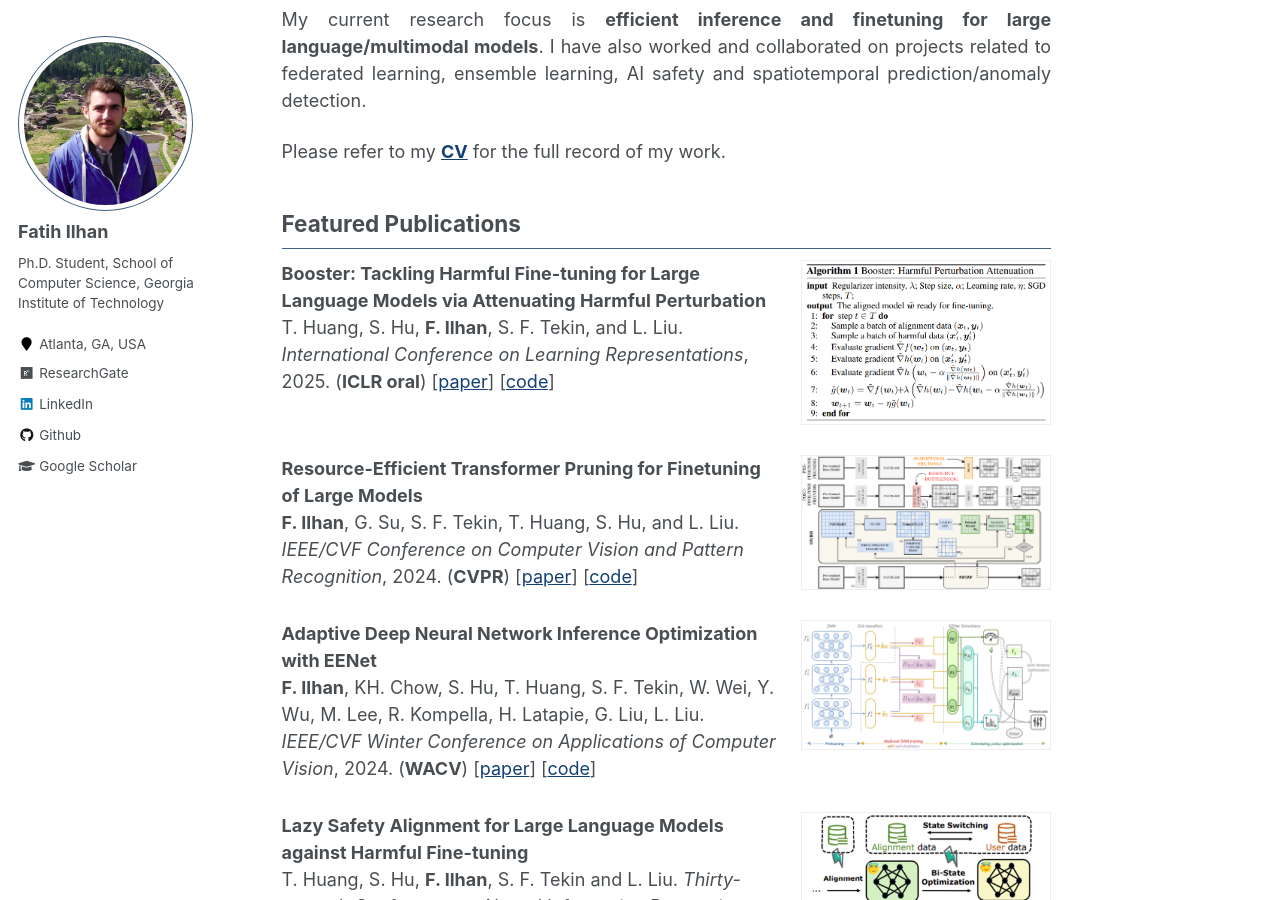
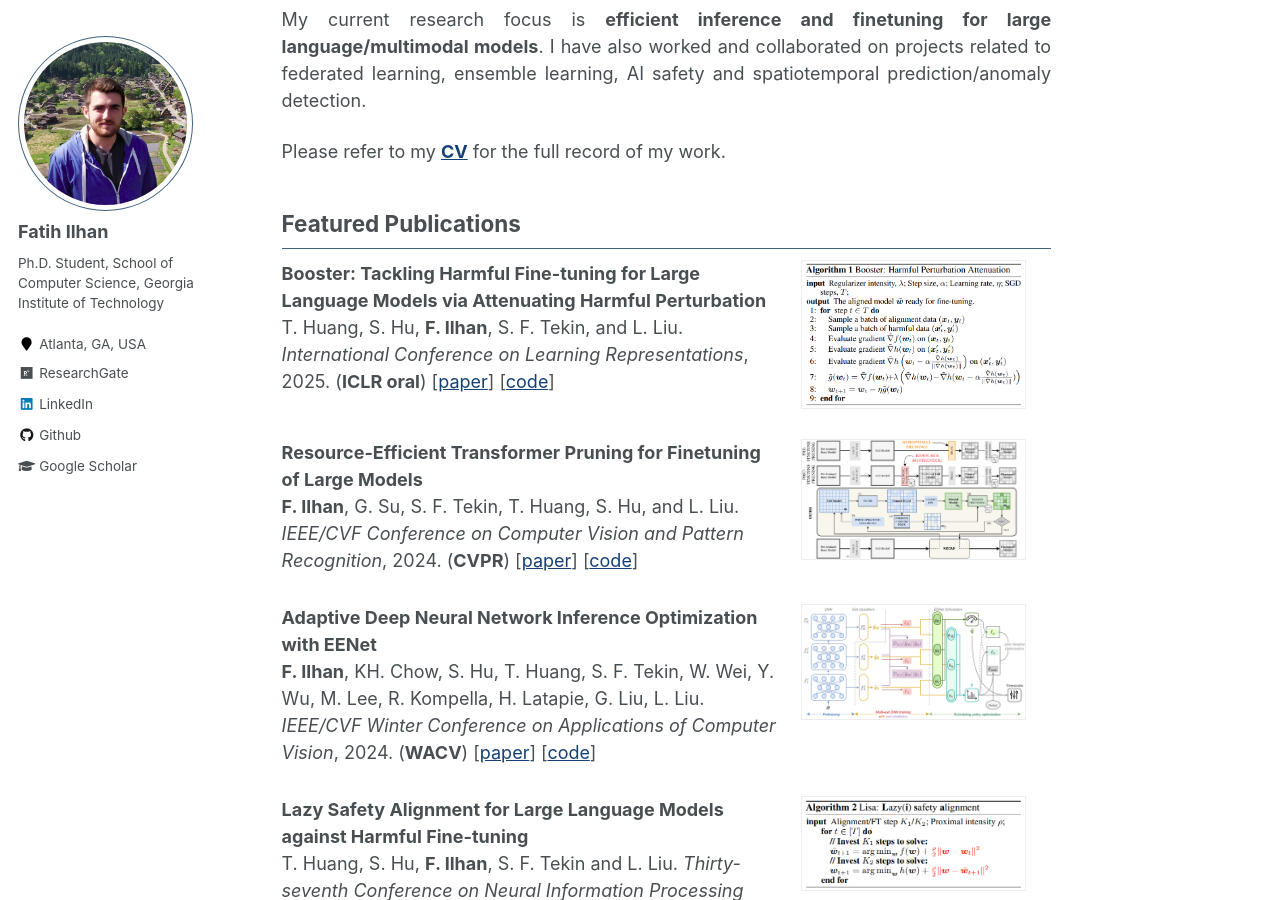
Before and after one commit to fatih-ilhan/fatih-ilhan.github.io, a Jekyll site: the page built from _pages/about.md, in a window 1280 px wide and 900 px high, scrolled down 520 px. Built offline with Jekyll 4.4.1, drawn with Linux system fonts in a browser that asks for light colours.

Commit message:
img update

```diff
--- a/_pages/about.md
+++ b/_pages/about.md
@@ -31,7 +31,7 @@ redirect_from:
     <i>International Conference on Learning Representations</i>, 2025. (<b>ICLR oral</b>) [<a href="https://openreview.net/pdf?id=tTPHgb0EtV">paper</a>] [<a href="https://github.com/git-disl/Booster">code</a>]
   </div>
   <div style="flex: 1;">
-    <img src="files/paper_imgs/booster.png" alt="" style="max-width: 100%; border: 1px solid #eee;">
+    <img src="files/paper_imgs/booster.png" alt="" style="max-width: 90%; border: 1px solid #eee;">
   </div>
 </div>
 
@@ -42,7 +42,7 @@ redirect_from:
     <i>IEEE/CVF Conference on Computer Vision and Pattern Recognition</i>, 2024. (<b>CVPR</b>) [<a href="https://openaccess.thecvf.com/content/CVPR2024/papers/Ilhan_Resource-Efficient_Transformer_Pruning_for_Finetuning_of_Large_Models_CVPR_2024_paper.pdf">paper</a>] [<a href="https://github.com/git-disl/recap">code</a>]
   </div>
   <div style="flex: 1;">
-    <img src="files/paper_imgs/recap.png" alt="" style="max-width: 100%; border: 1px solid #eee;">
+    <img src="files/paper_imgs/recap.png" alt="" style="max-width: 90%; border: 1px solid #eee;">
   </div>
 </div>
 
@@ -53,7 +53,7 @@ redirect_from:
     <i>IEEE/CVF Winter Conference on Applications of Computer Vision</i>, 2024. (<b>WACV</b>) [<a href="https://openaccess.thecvf.com/content/WACV2024/papers/Ilhan_Adaptive_Deep_Neural_Network_Inference_Optimization_With_EENet_WACV_2024_paper.pdf">paper</a>] [<a href="https://github.com/git-disl/eenet">code</a>]
   </div>
   <div style="flex: 1;">
-    <img src="files/paper_imgs/eenet.png" alt="" style="max-width: 100%; border: 1px solid #eee;">
+    <img src="files/paper_imgs/eenet.png" alt="" style="max-width: 90%; border: 1px solid #eee;">
   </div>
 </div>
 
@@ -64,7 +64,7 @@ redirect_from:
     <i>Thirty-seventh Conference on Neural Information Processing Systems</i>, 2024. (<b>NeurIPS</b>) [<a href="https://openreview.net/pdf?id=RPChapuXlC">paper</a>] [<a href="https://github.com/git-disl/Lisa">code</a>]
   </div>
   <div style="flex: 1;">
-    <img src="files/paper_imgs/lisa.png" alt="" style="max-width: 100%; border: 1px solid #eee;">
+    <img src="files/paper_imgs/lisa.png" alt="" style="max-width: 90%; border: 1px solid #eee;">
   </div>
 </div>
 
@@ -75,7 +75,7 @@ redirect_from:
     <i>ACL Conference on Empirical Methods in Natural Language Processing</i>, 2024. (<b>EMNLP findings</b>) [<a href="https://openreview.net/forum?id=mG5jikbsaJ#discussion">paper</a>] [<a href="https://github.com/git-disl/llm-topla">code</a>]
   </div>
   <div style="flex: 1;">
-    <img src="files/paper_imgs/llmtopla.png" alt="" style="max-width: 100%; border: 1px solid #eee;">
+    <img src="files/paper_imgs/llmtopla.png" alt="" style="max-width: 90%; border: 1px solid #eee;">
   </div>
 </div>
 
@@ -86,7 +86,7 @@ redirect_from:
     <i>IEEE/CVF Conference on Computer Vision and Pattern Recognition</i>, 2023. (<b>CVPR</b>) [<a href="https://openaccess.thecvf.com/content/CVPR2023/papers/Ilhan_ScaleFL_Resource-Adaptive_Federated_Learning_With_Heterogeneous_Clients_CVPR_2023_paper.pdf">paper</a>] [<a href="https://github.com/git-disl/scale-fl">code</a>]
   </div>
   <div style="flex: 1;">
-    <img src="files/paper_imgs/scalefl.png" alt="" style="max-width: 100%; border: 1px solid #eee;">
+    <img src="files/paper_imgs/scalefl.png" alt="" style="max-width: 90%; border: 1px solid #eee;">
   </div>
 </div>
 
@@ -97,7 +97,7 @@ redirect_from:
     <i>Thirty-seventh Conference on Neural Information Processing Systems</i>, 2023. (<b>NeurIPS</b>) [<a href="https://openreview.net/pdf?id=V5cQH7JbGo">paper</a>] [<a href="https://github.com/git-disl/Lockdown">code</a>]
   </div>
   <div style="flex: 1;">
-    <img src="files/paper_imgs/lockdown.png" alt="" style="max-width: 100%; border: 1px solid #eee;">
+    <img src="files/paper_imgs/lockdown.png" alt="" style="max-width: 90%; border: 1px solid #eee;">
   </div>
 </div>
 
@@ -108,7 +108,7 @@ redirect_from:
     <i>IEEE Transactions on Neural Networks and Learning Systems</i>, 2021. (<b>IEEE TNNLS</b>) [<a href="https://ieeexplore.ieee.org/document/9509335">paper</a>] [<a href="https://github.com/fatih-ilhan/markov-rnn">code</a>]
   </div>
   <div style="flex: 1;">
-    <img src="files/paper_imgs/markovrnn.png" alt="" style="max-width: 100%; border: 1px solid #eee;">
+    <img src="files/paper_imgs/markovrnn.png" alt="" style="max-width: 90%; border: 1px solid #eee;">
   </div>
 </div>
 
@@ -119,6 +119,6 @@ redirect_from:
     <i>IEEE Transactions on Signal Processing</i>, 2020. (<b>IEEE TSP</b>) [<a href="https://ieeexplore.ieee.org/document/9177186">paper</a>] [<a href="https://github.com/fatih-ilhan/sthawkes">code</a>]
   </div>
   <div style="flex: 1;">
-    <img src="files/paper_imgs/sthawkes.png" alt="" style="max-width: 100%; border: 1px solid #eee;">
+    <img src="files/paper_imgs/sthawkes.png" alt="" style="max-width: 90%; border: 1px solid #eee;">
   </div>
 </div>
```
Also changed, not shown: files/paper_imgs/lisa.png.
